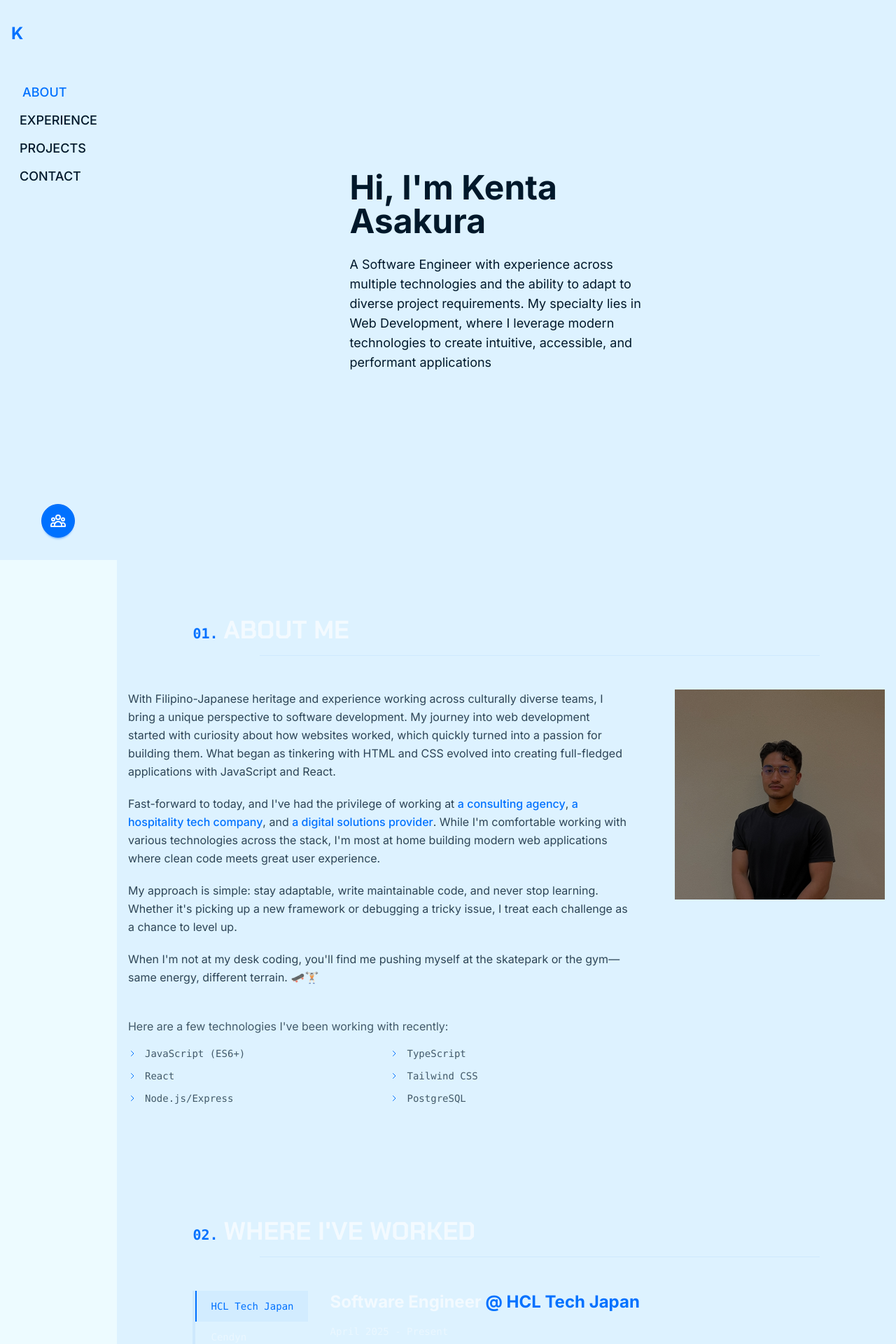
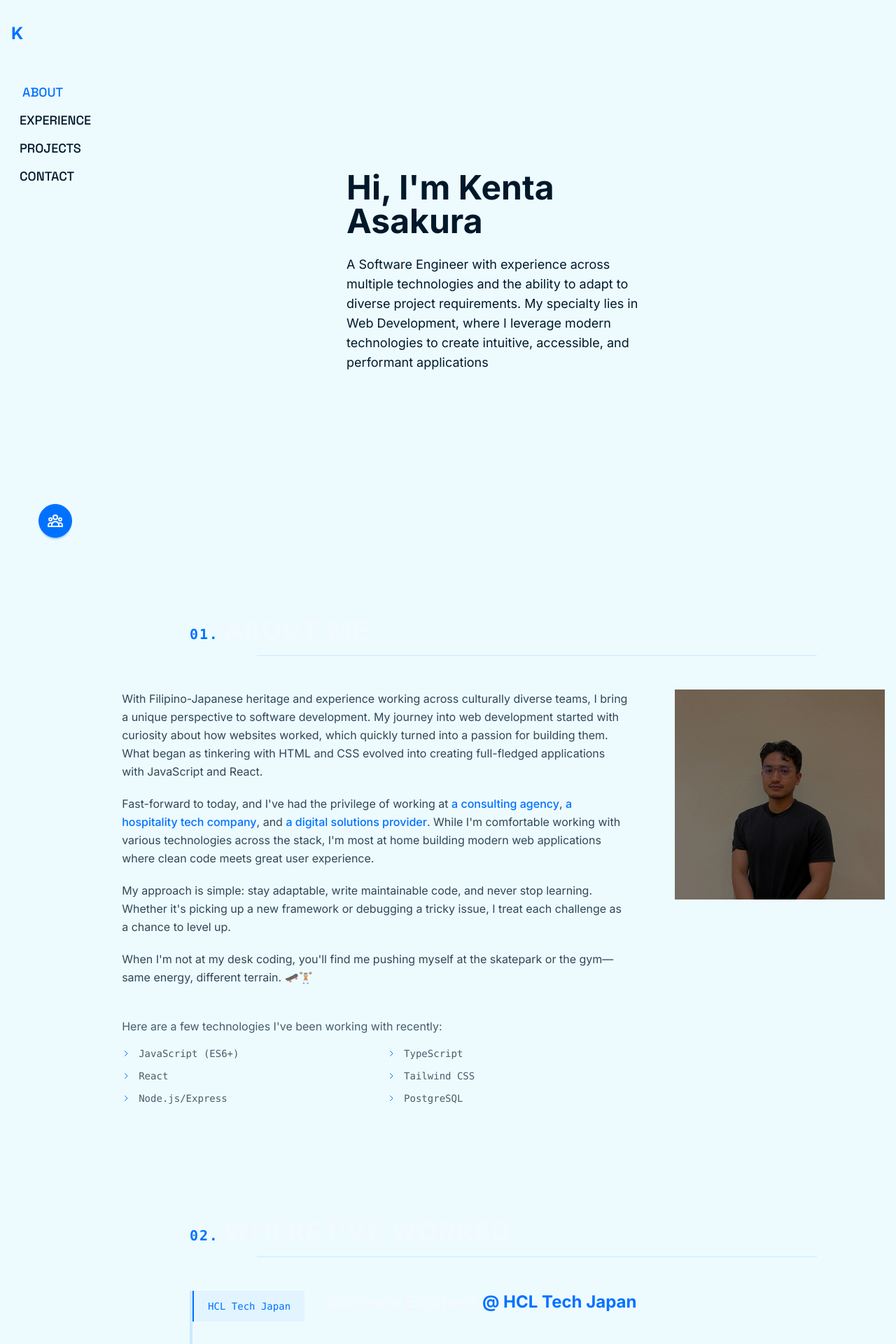
Before and after one commit to Kenta-Asakura/portfolio-v2, a React (Vite) app: page / in a window 1280 px wide. Shown: the top 1920 px of the page at 70% size. Built offline with nearby package versions, Linux system fonts and the light colour scheme.

Commit message:
background color changed to darker shade

```diff
--- a/src/components/Sections/About.jsx
+++ b/src/components/Sections/About.jsx
@@ -13,7 +13,7 @@ function About() {
   ];
 
   return (
-    <section id="about" className="py-20 bg-base-200">
+    <section id="about" className="py-20 bg-base-100">
       <div className="container mx-auto px-4">
         <div className="max-w-6xl mx-auto">
           <SectionHeader
--- a/src/components/Sections/Contact.jsx
+++ b/src/components/Sections/Contact.jsx
@@ -6,7 +6,7 @@ function Contact() {
   const mailtoLink = `mailto:${email}?subject=${encodeURIComponent(subject)}`;
 
   return (
-    <section id="contact" className="py-20 bg-base-200">
+    <section id="contact" className="py-20 bg-base-100">
       <div className="container mx-auto px-4">
         <SectionHeader
           headerNumber="04."
--- a/src/components/Sections/Experience.jsx
+++ b/src/components/Sections/Experience.jsx
@@ -63,7 +63,7 @@ function Experience() {
   };
 
   return (
-    <section id="experience" className="py-20 bg-base-200">
+    <section id="experience" className="py-20 bg-base-100">
       <div className="container mx-auto px-4">
         <SectionHeader
           headerNumber="02."
--- a/src/components/Sections/Hero.jsx
+++ b/src/components/Sections/Hero.jsx
@@ -1,6 +1,6 @@
 function Hero() {
   return (
-    <section id="hero" className="d-hero min-h-screen bg-base-200">
+    <section id="hero" className="d-hero min-h-screen bg-base-100">
       <div className="d-hero-content">
         <div className="max-w-md">
           <h1 className="text-5xl font-bold">Hi, I'm Kenta Asakura</h1>
--- a/src/components/Sections/Projects.jsx
+++ b/src/components/Sections/Projects.jsx
@@ -14,7 +14,7 @@ function Projects() {
   };
 
   return (
-    <section id="projects" className="py-20 bg-base-200">
+    <section id="projects" className="py-20 bg-base-100">
       <div className="container mx-auto px-4">
         <SectionHeader
           headerNumber="03."
--- a/src/components/layout/Footer.jsx
+++ b/src/components/layout/Footer.jsx
@@ -42,7 +42,7 @@ function Footer() {
 
   return (
     <footer
-      className="bg-base-200 border-t border-base-300 align-bottom"
+      className="bg-base-100 border-t border-base-300 align-bottom"
       role="contentinfo"
     >
       <div className="container mx-auto px-4 sm:px-6 lg:px-8 py-4 md:py-6">
--- a/src/components/layout/Header.jsx
+++ b/src/components/layout/Header.jsx
@@ -49,7 +49,7 @@ function Header() {
     <>
        {/* Mobile Top Bar - Mobile/Tablet only */}
       <header
-        className="lg:hidden d-navbar fixed z-20 bg-base-200 backdrop-blur-sm shadow-md"
+        className="lg:hidden d-navbar fixed z-20 bg-base-100 backdrop-blur-sm shadow-md"
         role="banner"
       >
         <nav className="container mx-auto px-4">
@@ -124,7 +124,7 @@ function Header() {
             onClick={() => setIsMenuOpen(false)} // Close on overlay click
           ></label>
 
-          <div className="d-menu bg-base-200 justify-center gap-7 lg:gap-4 min-h-full px-4 py-8">
+          <div className="d-menu bg-base-100 justify-center gap-7 lg:gap-4 min-h-full px-4 py-8">
             <a
               href="#hero"
               onClick={handleNavClick}
--- a/src/components/ui/NavLinks.jsx
+++ b/src/components/ui/NavLinks.jsx
@@ -46,11 +46,11 @@ function NavLinks({ handleNavClick }) {
                         onClick={handleNavClick}
                         className={`
                             flex items-center rounded-lg
-                            text-lg font-medium font-bold uppercase transition-all
-                            hover:bg-base-200 hover:text-primary hover:translate-x-1
+                            text-lg font-button font-medium font-bold uppercase transition-all
+                            hover:bg-base-100 hover:text-primary hover:translate-x-1
                             focus:outline-none focus:ring-2 focus:ring-primary
                             ${activeSection === link.href.slice(1)
-                              ? 'text-primary bg-base-200 translate-x-1'
+                              ? 'text-primary bg-base-100 translate-x-1'
                               : 'text-base-content'
                             }`}
                         aria-current={activeSection === link.href.slice(1) ? 'page' : undefined}
--- a/src/components/ui/SectionHeader.jsx
+++ b/src/components/ui/SectionHeader.jsx
@@ -1,7 +1,7 @@
 function SectionHeader({ headerTitle, headerNumber }) {
   return (
-    <div className="font-heading text-upper max-w-4xl mx-auto mb-12">
-        <h2 className="text-3xl md:text-4xl font-bold uppercase text-neutral-content">
+    <div className="text-upper max-w-4xl mx-auto mb-12">
+        <h2 className="text-4xl md:text-4xl font-semibold uppercase tracking-wider text-neutral-content">
             <span className="text-primary font-mono text-xl mr-2">{headerNumber}</span>{headerTitle}
         </h2>
         <div className="h-px bg-base-300 mt-4 ml-24"></div>
```
